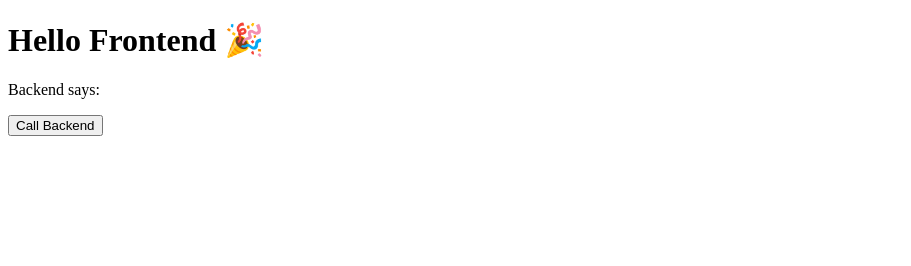
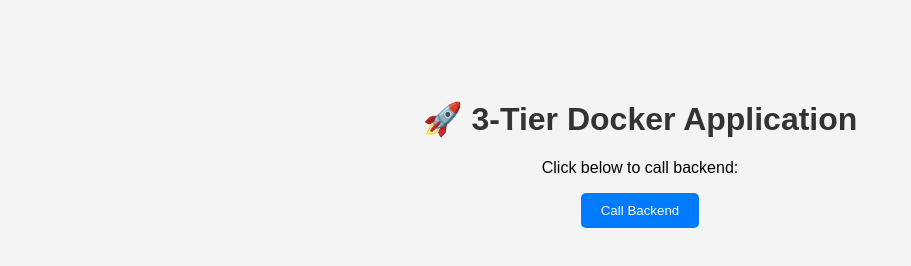
Before and after one commit to VU21CSEN0100380/3-Tier-Web-Application-using-Docker, a plain HTML site: page frontend/index.html in a window 1280 px wide. Shown: the whole page, without its empty margins (0-911 px from the left). Drawn offline with Linux system fonts and the light colour scheme.

Commit message:
Update HTML structure and styling for frontend

```diff
--- a/frontend/index.html
+++ b/frontend/index.html
@@ -1,22 +1,50 @@
 <!DOCTYPE html>
 <html>
 <head>
-    <title>My App</title>
+    <meta charset="UTF-8">
+    <title>3 Tier App</title>
+    <style>
+        body {
+            font-family: Arial;
+            text-align: center;
+            margin-top: 100px;
+            background-color: #f4f4f4;
+        }
+        h1 {
+            color: #333;
+        }
+        button {
+            padding: 10px 20px;
+            background-color: #007bff;
+            color: white;
+            border: none;
+            cursor: pointer;
+            border-radius: 5px;
+        }
+        button:hover {
+            background-color: #0056b3;
+        }
+    </style>
 </head>
 <body>
-    <h1>Hello Frontend 🎉</h1>
-    <p>Backend says:</p>
-    <button onclick="loadData()">Call Backend</button>
+
+    <h1>🚀 3-Tier Docker Application</h1>
+
+    <p>Click below to call backend:</p>
+
+    <button onclick="callBackend()">Call Backend</button>
+
     <p id="result"></p>
 
     <script>
-        function loadData() {
+        function callBackend() {
             fetch('http://localhost:5000/')
-                .then(res => res.text())
-                .then(data => {
-                    document.getElementById("result").innerText = data;
-                });
+            .then(res => res.text())
+            .then(data => {
+                document.getElementById("result").innerText = data;
+            });
         }
     </script>
+
 </body>
 </html>
```
